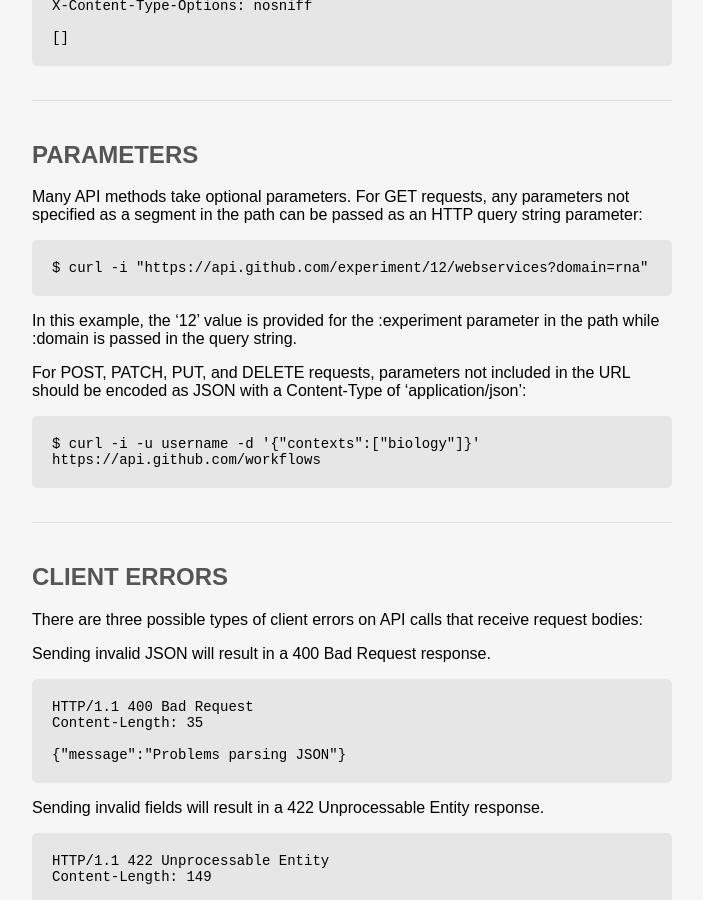
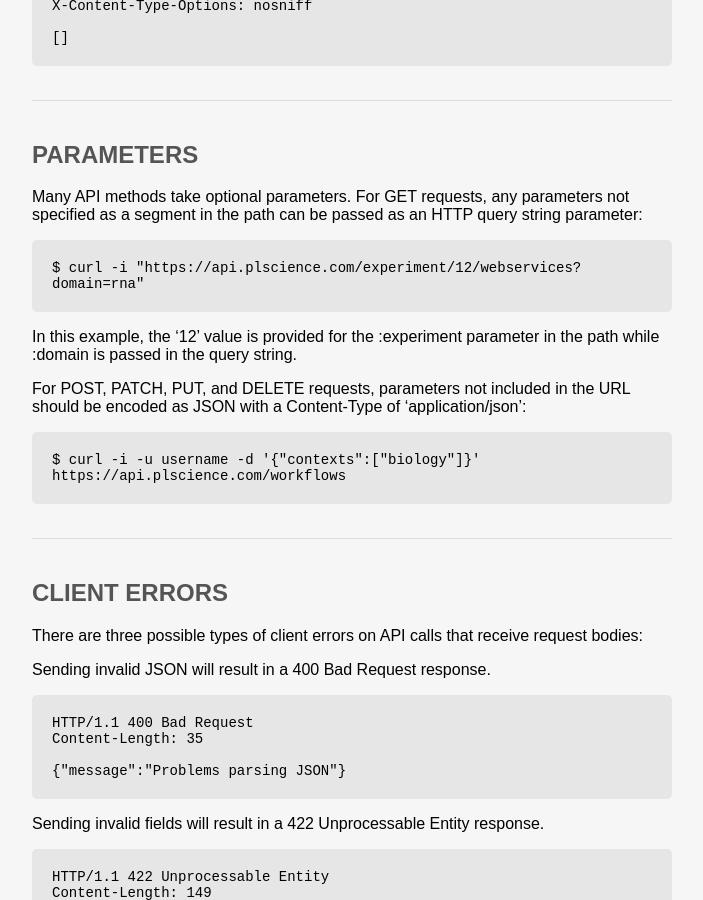
Before and after one commit to pgcc/plscience, a Jekyll site: the page built from developers/index.html, in a window 1280 px wide and 900 px high, scrolled down 762 px. Shown: the whole window, without its empty margins (448-1151 px from the left). Built offline with Jekyll 4.4.1, drawn with Linux system fonts in a browser that asks for light colours; Markdown is read by kramdown in place of the engine named in the settings; some of the changed lines change nothing that is shown.

Commit message:
changing url to plscience

```diff
--- a/developers/index.html
+++ b/developers/index.html
@@ -47,10 +47,10 @@ X-Content-Type-Options: nosniff
       <section id="parameters">
         <h2>Parameters</h2>
         <p>Many API methods take optional parameters. For GET requests, any parameters not specified as a segment in the path can be passed as an HTTP query string parameter:</p>
-<code><pre>$ curl -i "https://api.github.com/experiment/12/webservices?domain=rna"</pre></code>
+<code><pre>$ curl -i "https://api.plscience.com/experiment/12/webservices?domain=rna"</pre></code>
         <p>In this example, the ‘12’ value is provided for the :experiment parameter in the path while :domain is passed in the query string.</p>
         <p>For POST, PATCH, PUT, and DELETE requests, parameters not included in the URL should be encoded as JSON with a Content-Type of ‘application/json’:</p>
-<code><pre>$ curl -i -u username -d '{"contexts":["biology"]}' https://api.github.com/workflows</pre></code>
+<code><pre>$ curl -i -u username -d '{"contexts":["biology"]}' https://api.plscience.com/workflows</pre></code>
       </section>
 
       <section id="client-errors">
```
